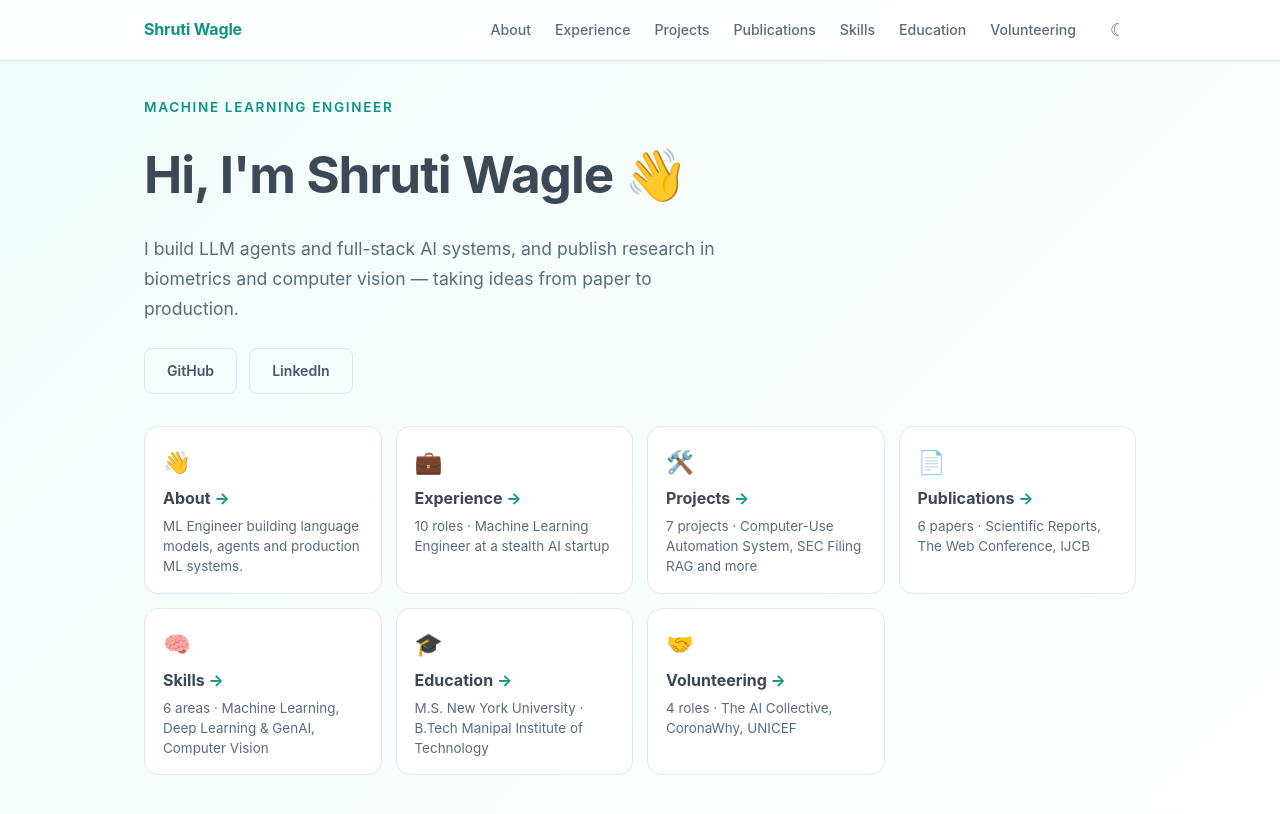
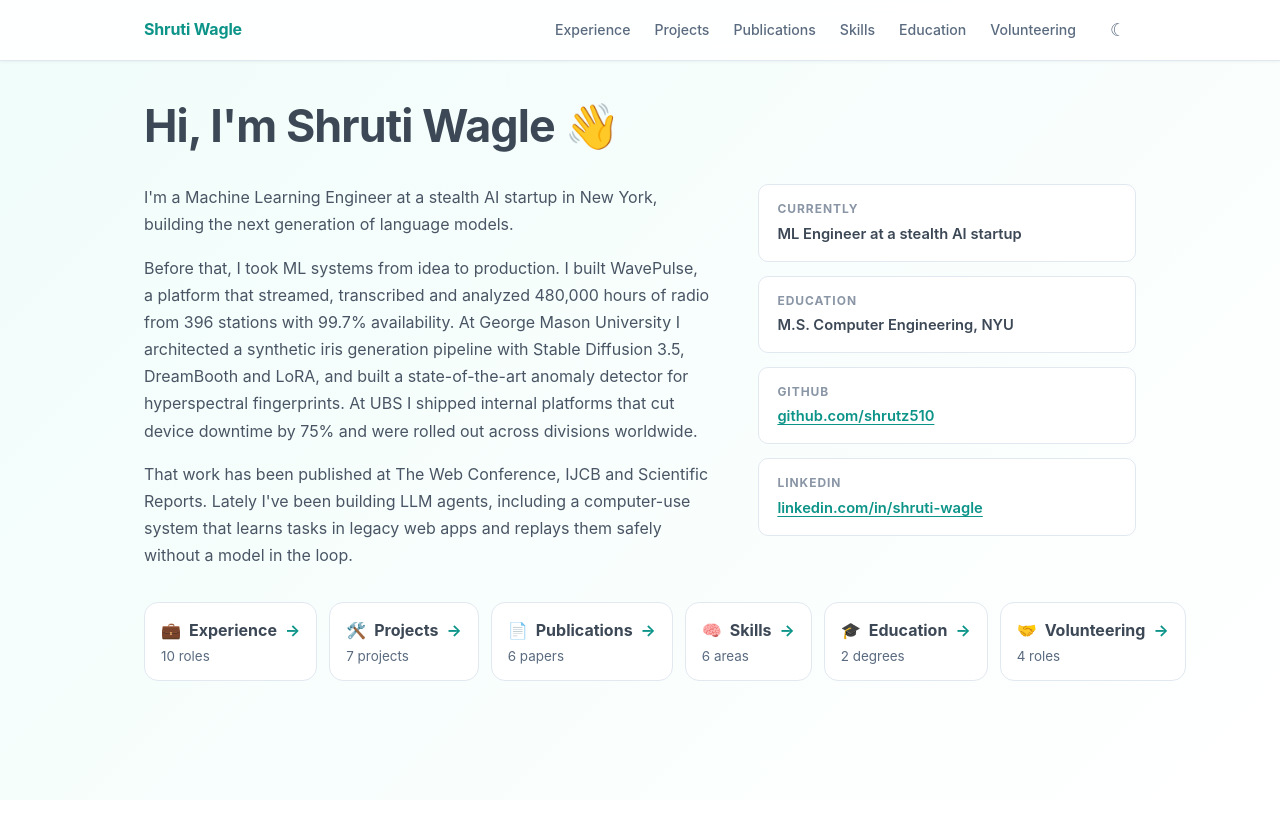
Before and after one commit to shrutz510/shrutz510.github.io, a React (Vite) app: page / in a window 1280 px wide. Built offline with nearby package versions, Linux system fonts and the light colour scheme.

Commit message:
Show About on the home page with six section cards
- Remove the "Machine Learning Engineer" eyebrow from the header
- Show the About text and quick facts directly on the home page
- Keep the other six sections as a compact row of cards

```diff
--- a/src/components/About.jsx
+++ b/src/components/About.jsx
@@ -1,4 +1,3 @@
-import Section from './Section';
 import { profile } from '../data/portfolio';
 
 const facts = [
@@ -9,7 +8,6 @@ const facts = [
 ];
 
 const About = () => (
-  <Section id="about" label="About Me" title="I build ML systems that ship">
   <div className="about-grid">
     <div className="about-text">
       <p>
@@ -17,11 +15,11 @@ const About = () => (
         models.
       </p>
       <p>
-          Before that, I took ML systems from idea to production. I built WavePulse, a platform that streamed,
-          transcribed and analyzed 480,000 hours of radio from 396 stations with 99.7% availability. At George Mason
-          University I architected a synthetic iris generation pipeline with Stable Diffusion 3.5, DreamBooth and LoRA,
-          and built a state-of-the-art anomaly detector for hyperspectral fingerprints. At UBS I shipped internal
-          platforms that cut device downtime by 75% and were rolled out across divisions worldwide.
+        Before that, I took ML systems from idea to production. I built WavePulse, a platform that streamed, transcribed
+        and analyzed 480,000 hours of radio from 396 stations with 99.7% availability. At George Mason University I
+        architected a synthetic iris generation pipeline with Stable Diffusion 3.5, DreamBooth and LoRA, and built a
+        state-of-the-art anomaly detector for hyperspectral fingerprints. At UBS I shipped internal platforms that cut
+        device downtime by 75% and were rolled out across divisions worldwide.
       </p>
       <p>
         That work has been published at The Web Conference, IJCB and Scientific Reports. Lately I've been building LLM
@@ -46,7 +44,6 @@ const About = () => (
       ))}
     </div>
   </div>
-  </Section>
 );
 
 export default About;
--- a/src/components/Home.jsx
+++ b/src/components/Home.jsx
@@ -1,29 +1,20 @@
+import About from './About';
 import { profile } from '../data/portfolio';
 import sections from '../sections';
 
 const Home = () => (
   <section className="home">
     <div className="container">
-      <p className="hero-eyebrow">{profile.role}</p>
       <h1 className="hero-title">Hi, I'm {profile.name} 👋</h1>
-      <p className="hero-tagline">{profile.tagline}</p>
-      <div className="button-group">
-        <a className="button" href={profile.github} target="_blank" rel="noopener noreferrer">
-          GitHub
-        </a>
-        <a className="button" href={profile.linkedin} target="_blank" rel="noopener noreferrer">
-          LinkedIn
-        </a>
-      </div>
+      <About />
 
       <div className="section-cards">
         {sections.map((section) => (
           <a key={section.id} className="card section-card" href={`#/${section.id}`}>
-            <span className="section-card-icon" aria-hidden="true">
-              {section.icon}
-            </span>
             <span className="section-card-title">
-              {section.label} <span className="section-card-arrow">→</span>
+              <span aria-hidden="true">{section.icon}</span>
+              {section.label}
+              <span className="section-card-arrow">→</span>
             </span>
             <span className="section-card-summary">{section.summary}</span>
           </a>
--- a/src/data/portfolio.js
+++ b/src/data/portfolio.js
@@ -1,8 +1,5 @@
 export const profile = {
   name: 'Shruti Wagle',
-  role: 'Machine Learning Engineer',
-  tagline:
-    'I build LLM agents and full-stack AI systems, and publish research in biometrics and computer vision — taking ideas from paper to production.',
   github: 'https://github.com/shrutz510',
   linkedin: 'https://www.linkedin.com/in/shruti-wagle',
 };
--- a/src/index.css
+++ b/src/index.css
@@ -223,7 +223,7 @@ ul {
 
 /* ── Home ── */
 .home {
-  padding: 96px 0 40px;
+  padding: 88px 0 40px;
   min-height: 100vh;
   background: linear-gradient(135deg, var(--tint) 0%, var(--bg) 100%);
 }
@@ -232,63 +232,27 @@ ul {
   max-width: 1040px;
 }
 
-.hero-eyebrow {
-  font-size: 0.85rem;
-  font-weight: 600;
-  letter-spacing: 0.12em;
-  text-transform: uppercase;
-  color: var(--primary);
-  margin-bottom: 12px;
+.hero-title {
+  font-size: clamp(1.9rem, 4.5vw, 2.8rem);
+  font-weight: 700;
+  letter-spacing: -0.02em;
+  margin-bottom: 20px;
 }
 
-.hero-title {
-  font-size: clamp(2rem, 5vw, 3.2rem);
-  font-weight: 700;
-  letter-spacing: -0.02em;
-  margin-bottom: 16px;
-}
 
-.hero-tagline {
-  font-size: 1.1rem;
-  color: var(--muted);
-  max-width: 600px;
-  margin-bottom: 24px;
-}
-
-.button-group {
-  display: flex;
-  gap: 12px;
-  flex-wrap: wrap;
-}
-
-.button {
-  display: inline-flex;
-  align-items: center;
-  gap: 6px;
-  padding: 10px 22px;
-  border: 1.5px solid var(--border);
-  border-radius: 8px;
-  font-size: 0.88rem;
-  font-weight: 600;
-  transition: border-color 0.2s;
-}
-
-.button:hover {
-  border-color: var(--primary);
-}
 
 .section-cards {
   display: grid;
-  grid-template-columns: repeat(auto-fill, minmax(230px, 1fr));
-  gap: 14px;
+  grid-template-columns: repeat(6, 1fr);
+  gap: 12px;
   margin-top: 32px;
 }
 
 .section-card {
   display: flex;
   flex-direction: column;
-  gap: 4px;
-  padding: 16px 18px;
+  gap: 2px;
+  padding: 14px 16px;
   transition: border-color 0.2s, box-shadow 0.2s, transform 0.2s;
 }
 
@@ -298,11 +262,10 @@ ul {
   transform: translateY(-2px);
 }
 
-.section-card-icon {
-  font-size: 1.4rem;
-}
-
 .section-card-title {
+  display: flex;
+  align-items: center;
+  gap: 8px;
   font-size: 1rem;
   font-weight: 700;
   color: var(--heading);
@@ -672,6 +635,10 @@ a.card-title:hover {
     display: flex;
   }
 
+  .section-cards {
+    grid-template-columns: repeat(3, 1fr);
+  }
+
   .navbar-link {
     display: block;
     padding: 10px 0;
@@ -721,21 +688,12 @@ a.card-title:hover {
   }
 
   .section-card {
-    flex-direction: row;
-    align-items: center;
-    gap: 8px;
     padding: 14px;
-  }
-
-  .section-card-icon {
-    font-size: 1.1rem;
   }
 
   .section-card-title {
     font-size: 0.92rem;
   }
 
-  .section-card-summary {
-    display: none;
-  }
+
 }
--- a/src/sections.js
+++ b/src/sections.js
@@ -1,4 +1,3 @@
-import About from './components/About';
 import Skills from './components/Skills';
 import Experience from './components/Experience';
 import Education from './components/Education';
@@ -7,55 +6,48 @@ import Projects from './components/Projects';
 import Volunteering from './components/Volunteering';
 import { experience, education, publications, projects, skills, volunteering } from './data/portfolio';
 
-// Every page of the site: drives the nav, the home-page cards and routing.
+// Section pages: drive the nav, the home-page cards and routing.
 const sections = [
-  {
-    id: 'about',
-    label: 'About',
-    icon: '👋',
-    summary: 'ML Engineer building language models, agents and production ML systems.',
-    Component: About,
-  },
   {
     id: 'experience',
     label: 'Experience',
     icon: '💼',
-    summary: `${experience.length} roles · ${experience[0].title} at a stealth AI startup`,
+    summary: `${experience.length} roles`,
     Component: Experience,
   },
   {
     id: 'projects',
     label: 'Projects',
     icon: '🛠️',
-    summary: `${projects.length} projects · ${projects[0].title}, ${projects[1].title} and more`,
+    summary: `${projects.length} projects`,
     Component: Projects,
   },
   {
     id: 'publications',
     label: 'Publications',
     icon: '📄',
-    summary: `${publications.length} papers · Scientific Reports, The Web Conference, IJCB`,
+    summary: `${publications.length} papers`,
     Component: Publications,
   },
   {
     id: 'skills',
     label: 'Skills',
     icon: '🧠',
-    summary: `${skills.length} areas · ${skills.map((s) => s.title).slice(0, 3).join(', ')}`,
+    summary: `${skills.length} areas`,
     Component: Skills,
   },
   {
     id: 'education',
     label: 'Education',
     icon: '🎓',
-    summary: education.map((e) => `${e.degree.split(' ')[0]} ${e.school.split(',')[0]}`).join(' · '),
+    summary: `${education.length} degrees`,
     Component: Education,
   },
   {
     id: 'volunteering',
     label: 'Volunteering',
     icon: '🤝',
-    summary: `${volunteering.length} roles · ${volunteering.map((v) => v.organization.split(' - ')[0]).slice(0, 3).join(', ')}`,
+    summary: `${volunteering.length} roles`,
     Component: Volunteering,
   },
 ];
```
Lines whose indentation alone changed are shown as unchanged.
